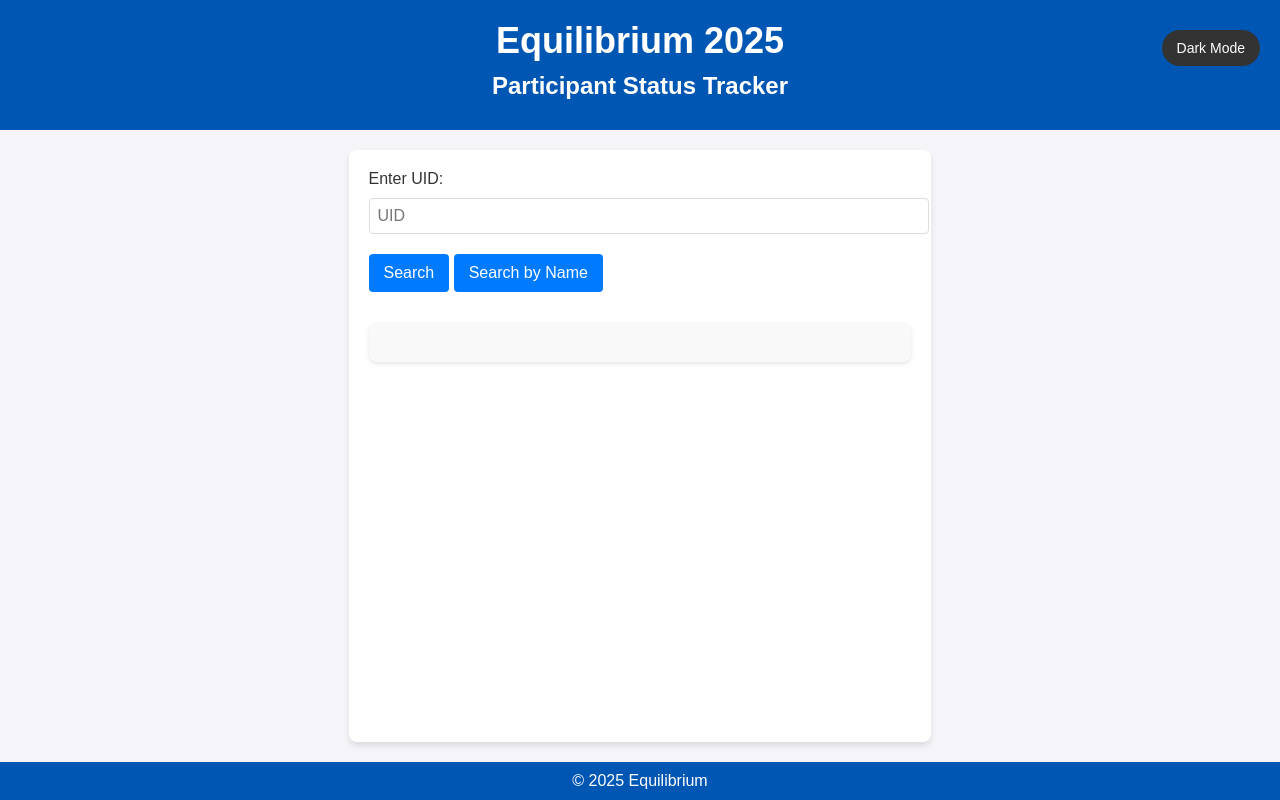
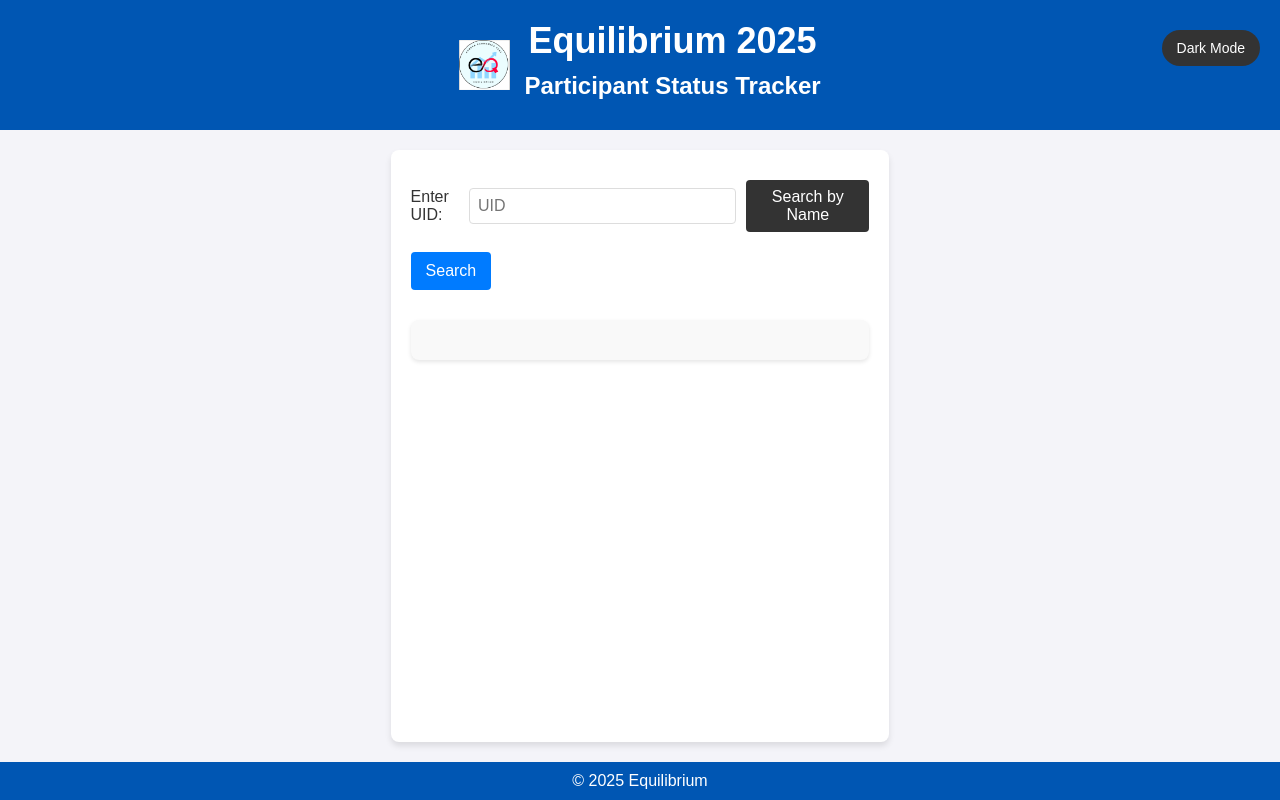
Before and after one commit to Shreenandbhattad/participant-tracker, a plain HTML site: page index.html in a window 1280 px wide. Drawn offline with Linux system fonts and the light colour scheme.

Commit message:
last index.html

```diff
--- a/index.html
+++ b/index.html
@@ -22,6 +22,9 @@
       text-align: center;
       padding: 20px 0;
       position: relative;
+      display: flex;
+      align-items: center;
+      justify-content: center;
     }
     header h1 {
       font-size: 36px;
@@ -30,6 +33,10 @@
     header h2 {
       font-size: 24px;
       margin: 10px 0;
+    }
+    header img {
+      height: 50px; /* Adjust logo size */
+      margin-right: 15px; /* Spacing between logo and title */
     }
     .dark-mode-btn {
       position: absolute;
@@ -61,7 +68,7 @@
     }
     input {
       padding: 8px;
-      width: 100%;
+      width: calc(100% - 140px); /* Leave space for toggle button */
       border: 1px solid #ddd;
       border-radius: 4px;
       background-color: white;
@@ -77,6 +84,19 @@
     }
     button:hover {
       background-color: #0056b3;
+    }
+    .toggle-btn {
+      margin-left: 10px;
+      padding: 8px 15px;
+      background-color: #333;
+      color: white;
+      border: none;
+      border-radius: 4px;
+      cursor: pointer;
+      float: right;
+    }
+    .toggle-btn:hover {
+      background-color: #555;
     }
     .details {
       margin-top: 20px;
@@ -136,16 +156,21 @@
 </head>
 <body>
   <header>
-    <h1>Equilibrium 2025</h1>
-    <h2>Participant Status Tracker</h2>
-    <button class="dark-mode-btn" onclick="toggleDarkMode()">Dark Mode</button>
+    <img src="https://github.com/Shreenandbhattad/participant-tracker/blob/main/logo.png?raw=true" alt="Logo">
+    <div>
+      <h1>Equilibrium 2025</h1>
+      <h2>Participant Status Tracker</h2>
+    </div>
+    <button class="dark-mode-btn" onclick="toggleDarkMode()" id="darkModeButton">Dark Mode</button>
   </header>
   <div class="container">
+    <div style="display: flex; align-items: center;">
+      <label id="searchLabel" for="searchBox" style="flex-grow: 1;">Enter UID:</label>
+      <input type="text" id="searchBox" placeholder="UID">
+      <button class="toggle-btn" onclick="toggleSearchMode()" id="toggleButton">Search by Name</button>
+    </div>
     <div>
-      <label id="searchLabel" for="searchBox">Enter UID:</label>
-      <input type="text" id="searchBox" placeholder="UID">
       <button onclick="searchParticipant()">Search</button>
-      <button onclick="toggleSearchMode()" id="toggleButton">Search by Name</button>
     </div>
     <div id="loading">
       <img src="https://i.imgur.com/llF5iyg.gif" alt="Loading...">
@@ -158,6 +183,7 @@
   <script>
     const apiUrl = "https://script.google.com/macros/s/AKfycbzBJkRerFKQtB08WpehQtU8juBXwi0YiwAcAaLmAuLbTFn4z758W8PjE-5E4zbev2g2Ow/exec"; // Replace with your actual Apps Script URL
     let isUIDSearch = true; // State for search mode
+    let isDarkMode = false; // State for dark mode
 
     function searchParticipant() {
       const searchBox = document.getElementById("searchBox");
@@ -219,6 +245,16 @@
       isUIDSearch = !isUIDSearch;
     }
 
+    function toggleDarkMode() {
+      const body = document.body;
+      const darkModeButton = document.getElementById("darkModeButton");
+
+      body.classList.toggle("dark-mode");
+      isDarkMode = !isDarkMode;
+
+      darkModeButton.textContent = isDarkMode ? "Light Mode" : "Dark Mode";
+    }
+
     function updateStatus(uid, status) {
       document.getElementById("loading").style.display = "block"; // Show spinner
       fetch(`${apiUrl}?action=update&uid=${uid}&status=${status}`)
@@ -233,11 +269,6 @@
           }
         });
     }
-
-    function toggleDarkMode() {
-      const body = document.body;
-      body.classList.toggle("dark-mode");
-    }
   </script>
 </body>
 </html>
```
